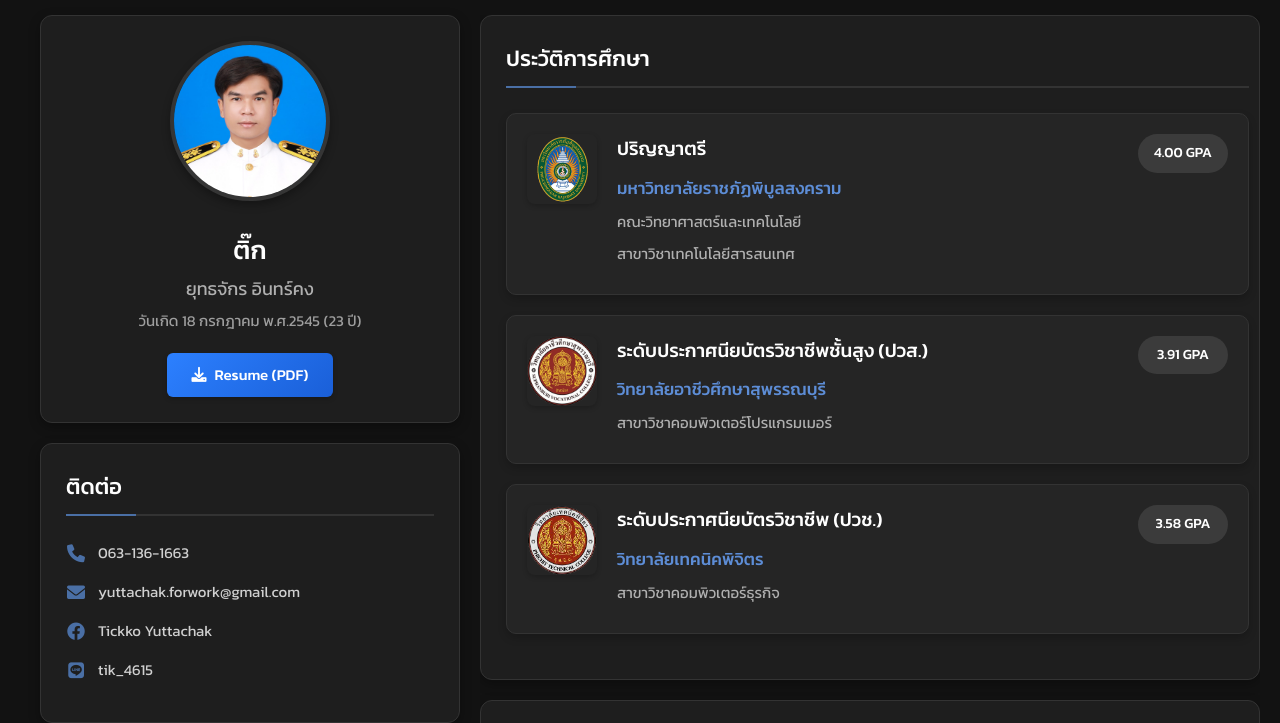
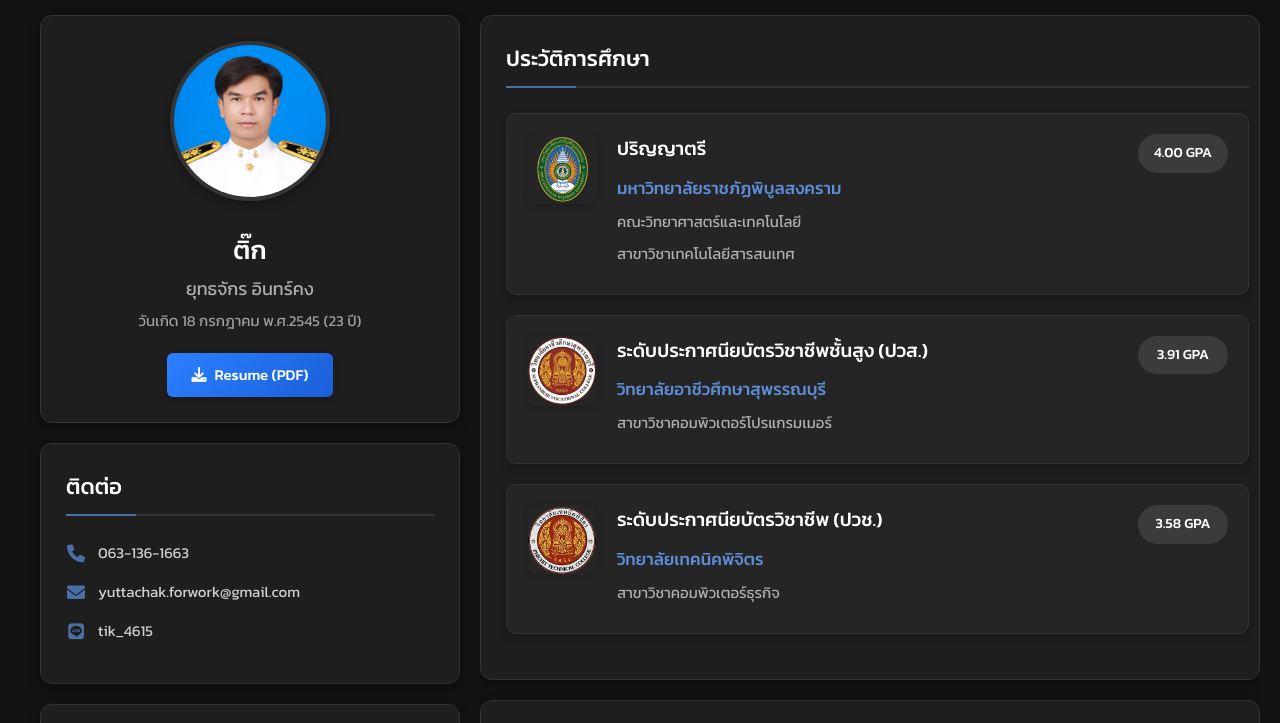
Before and after one commit to Tickko45/portfolio-tickko, a plain HTML site: page resume.html in a window 1280 px wide. Shown: the top 723 px of the page. Drawn offline with Linux system fonts and the light colour scheme.

Commit message:
Update resume.html

```diff
--- a/resume.html
+++ b/resume.html
@@ -611,8 +611,6 @@
                 <ul>
                     <li><i class="fas fa-phone"></i> 063-136-1663</li>
                     <li><i class="fas fa-envelope"></i> yuttachak.forwork@gmail.com</li>
-                    <li><i class="fab fa-facebook"></i> <a href="https://www.facebook.com/tickko.yuttachak/"
-                            target="_blank">Tickko Yuttachak</a></li>
                     <li><i class="fab fa-line"></i> <a href="https://line.me/ti/p/TdWSrYuEyS"
                             target="_blank">tik_4615</a></li>
                 </ul>
```
